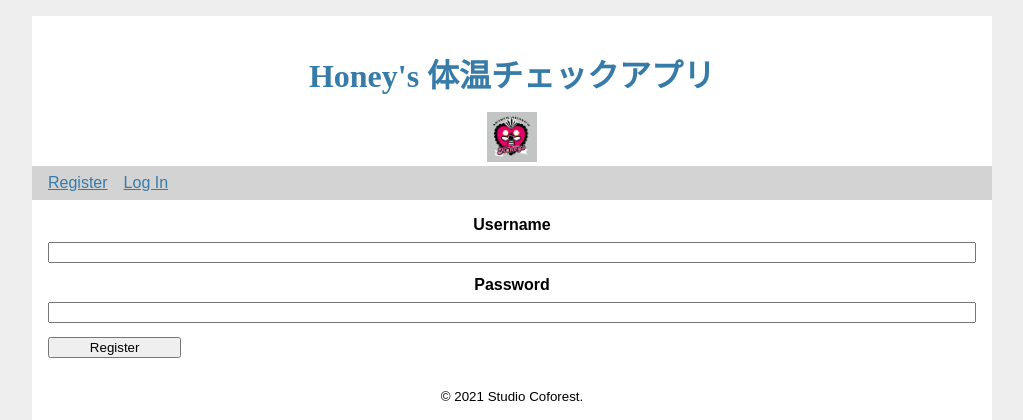
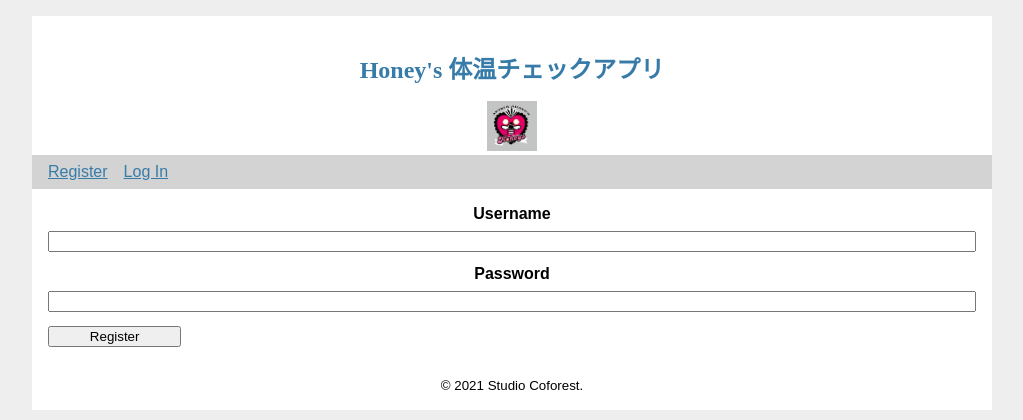
Before and after one commit to KanamiKobayashi/MVP1-temperature-check-app, a Flask app: page /register in a window 1280 px wide. Shown: the top 420 px of the page, without its empty margins (128-1151 px from the left). Run offline with Flask 2, Linux system fonts and the light colour scheme.

Commit message:
master追加してしまった

```diff
--- a/static/style.css
+++ b/static/style.css
@@ -1,6 +1,7 @@
 html { font-family: sans-serif; background: #eee; padding: 1rem; }
 body { text-align: center; max-width: 960px; margin: 0 auto; background: white; }
 h1 { font-family: serif; color: #377ba8; margin: 1rem 0; }
+h2 { font-family: serif; color: #377ba8; margin: 1rem 0; }
 a { color: #377ba8; }
 hr { border: none; border-top: 1px solid lightgray; }
 nav { background: lightgray; display: flex; align-items: center; padding: 0 0.5rem; }
--- a/templates/base.html
+++ b/templates/base.html
@@ -15,7 +15,7 @@
 <body>
 <br>
 <header>
-    <h1>Honey's 体温チェックアプリ</h1>
+    <h2>Honey's 体温チェックアプリ</h2>
     <img src="/img/honeys_logo.jpg" alt="honeys_logo" width="50" height="50" />
 </header>
     <div id="wrapper"></div>
```
